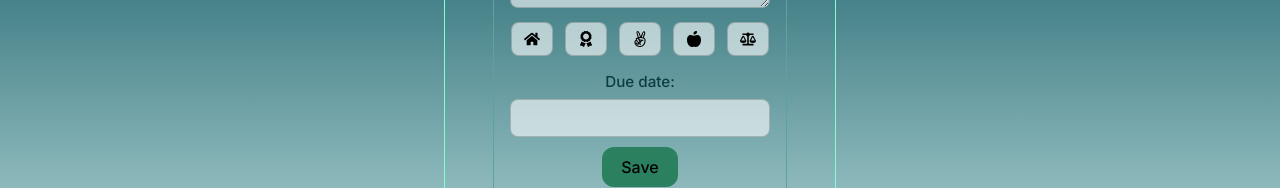
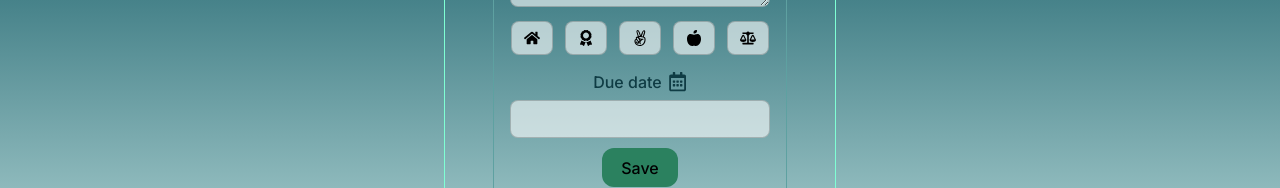
Before and after one commit to AlenaB-dev/ToDoApp, a React (Vite) app in the folder my-app/: page / in a window 1280 px wide. Both pictures are taken after a click on the button "Add new task". Shown: the part 424-612 px from the top of the page. Built offline with nearby package versions, Linux system fonts and the light colour scheme.

Commit message:
style: add styles to calender

```diff
--- a/my-app/src/components/Todos/AddTaskForm.jsx
+++ b/my-app/src/components/Todos/AddTaskForm.jsx
@@ -1,4 +1,5 @@
 import { useState } from "react";
+import { FaRegCalendarAlt } from "react-icons/fa";
 import DatePicker from "react-datepicker";
 import "react-datepicker/dist/react-datepicker.css";
 import enGB from "date-fns/locale/en-GB"; // английская локаль
@@ -41,8 +42,11 @@ const AddTaskForm = ({ onSubmit, onClose }) => {
 
       <TodoActions selected={category} onSelect={setCategory} />
 
-      <label>
-        Due date:{" "}
+      <label className={moduleStyle.datelabel}>
+        <div className={moduleStyle.dateIcon}>
+          Due date <FaRegCalendarAlt className={moduleStyle.calenderIcon} />
+        </div>
+
         <DatePicker
           className={moduleStyle.input}
           selected={dueDate}
--- a/my-app/src/components/Todos/AddTaskForm.module.css
+++ b/my-app/src/components/Todos/AddTaskForm.module.css
@@ -71,3 +71,21 @@ textarea {
 .addBtn:hover {
   background-color: #056b6a;
 }
+
+.dateIcon {
+  display: inline-flex;
+  align-items: center;
+  gap: 6px;
+  font-size: 1rem;
+  margin: auto;
+}
+
+.calenderIcon {
+  font-size: 1.2rem;
+}
+
+input {
+  width: 100%;
+  padding-left: 35px;
+  box-sizing: border-box;
+}
--- a/my-app/src/components/UI/datepicker.css
+++ b/my-app/src/components/UI/datepicker.css
@@ -93,24 +93,54 @@
   color: #fff;
 }
 
-/* Time
+.react-datepicker__day--today {
+  background-color: rgba(0, 128, 128, 0.3); /* мягкий акцент */
+  color: #08363d; /* цвет текста */
+  border-radius: 50%; /* круглое выделение */
+  font-weight: 600;
+}
+
+.react-datepicker__day--today:hover {
+  background-color: rgba(0, 128, 128, 0.5); /* чуть ярче при hover */
+  color: teal;
+}
+
+/* Time */
 
 .react-datepicker__time-container {
-  background: rgba(255, 255, 255, 0.25);
   backdrop-filter: blur(6px);
   border-left: 1px solid rgba(255, 255, 255, 0.4);
 }
 
-.react-datepicker__time {
+.react-datepicker__time-container .react-datepicker__time {
   padding: 10px;
+  background: rgba(255, 255, 255, 0.25);
 }
 
-.react-datepicker__time-box ul li {
+.react-datepicker__time-container
+  .react-datepicker__time
+  .react-datepicker__time-box {
   font-family: "Inter", sans-serif;
   color: #08363d;
 }
 
-.react-datepicker__time-box ul li:hover {
+.react-datepicker__time-container
+  .react-datepicker__time
+  .react-datepicker__time-box
+  ul.react-datepicker__time-list {
+  width: 80%;
+}
+
+.react-datepicker__time-container
+  .react-datepicker__time
+  .react-datepicker__time-box
+  ul.react-datepicker__time-list
+  li.react-datepicker__time-list-item:hover {
+  color: #08363d;
+}
+
+/* .react-datepicker__time-box ul li:hover {
   background-color: rgba(0, 128, 128, 0.3);
   color: #08363d;
 } */
+/*
```
